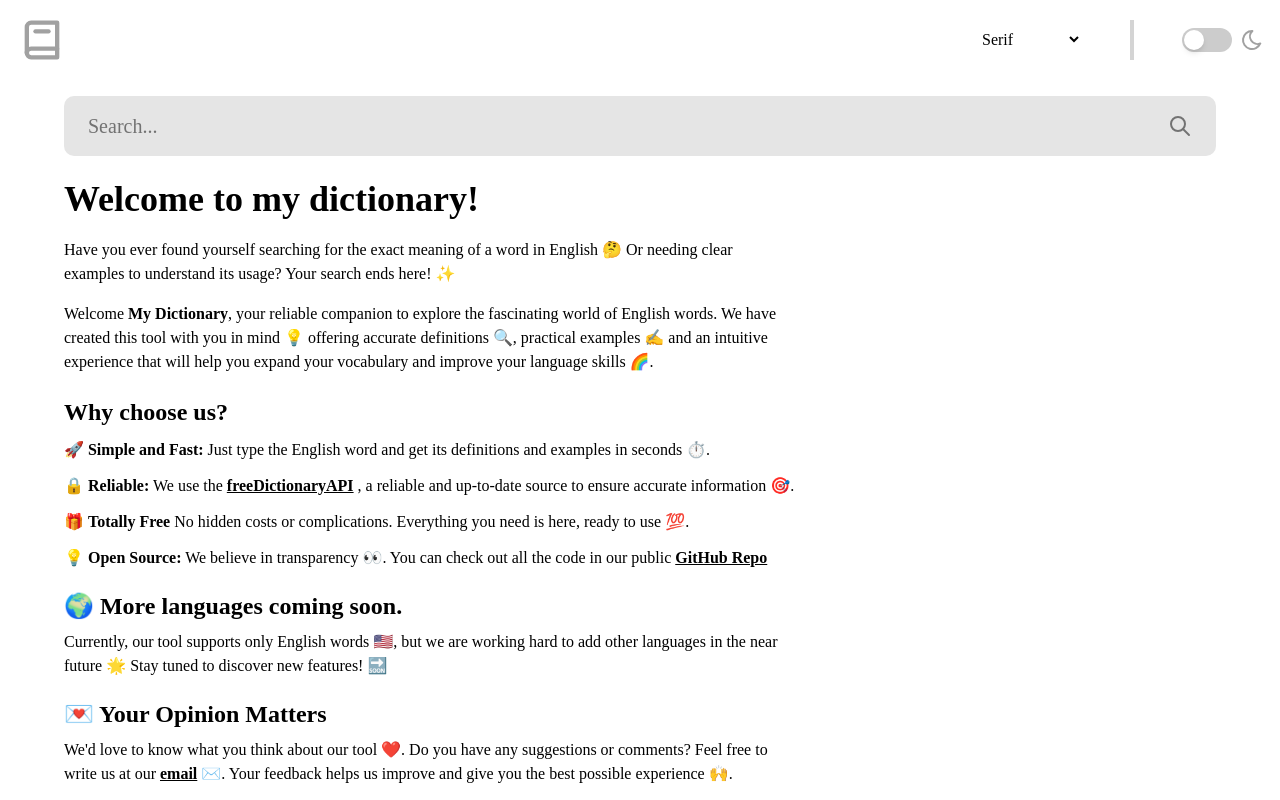
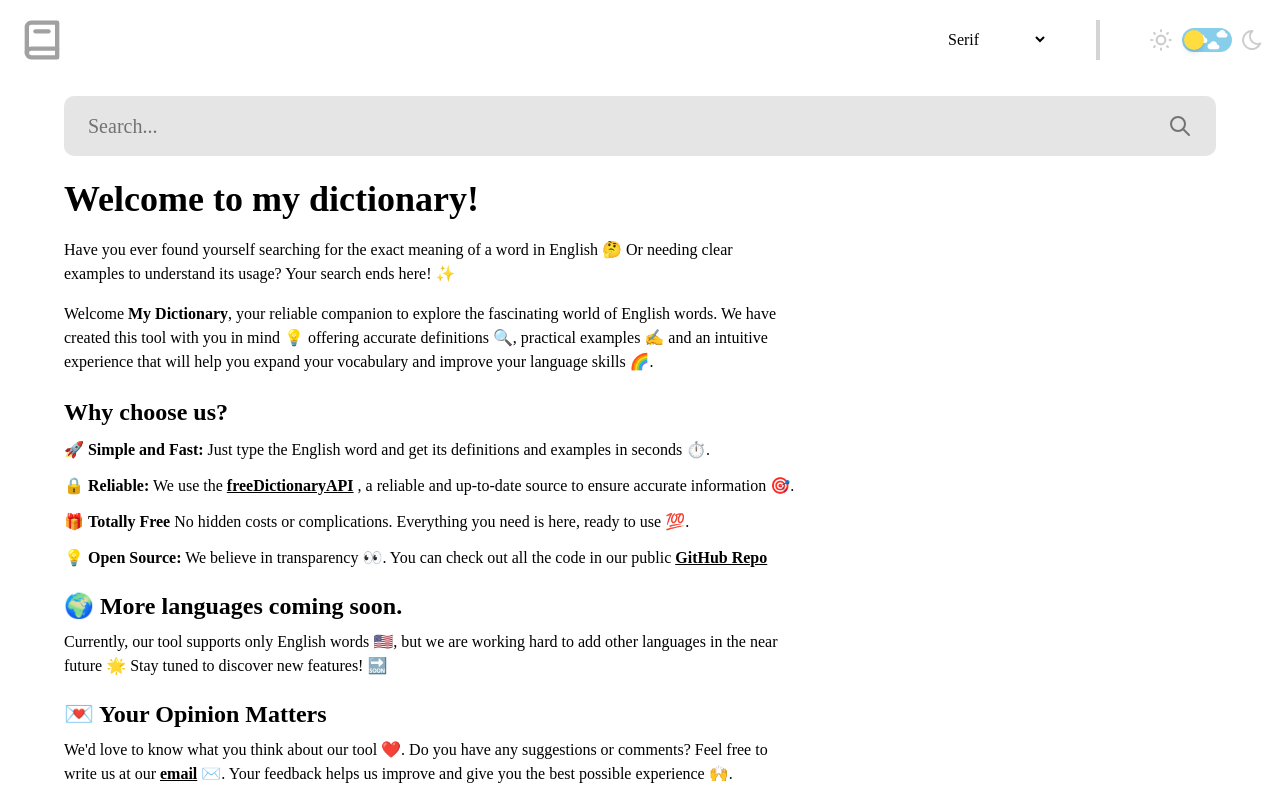
Before and after one commit to JunLovin/dictionary, a React (Vite) app: page / in a window 1280 px wide. Shown: the top 800 px of the page. Built offline with nearby package versions, Linux system fonts and the light colour scheme.

Commit message:
style: add clouds when dark mode is off

```diff
--- a/src/components/Header.jsx
+++ b/src/components/Header.jsx
@@ -67,7 +67,8 @@ function Header() {
                     </div>
                     <div className="separator w-[4px] h-[50%] bg-neutral-300 dark:bg-neutral-900 transition-colors duration-300"></div>
                     <div className="flex gap-2 justify-around items-center h-full color-theme">
-                        <div className="relative w-[50px] h-[24px] bg-neutral-300 rounded-full cursor-pointer transition-colors duration-300 ease-in-out" onClick={toggleTheme} style={{ backgroundColor: darkMode ? '#2f334c' : '#ccc' }}>
+                        <svg  xmlns="http://www.w3.org/2000/svg"  width="26"  height="26" className="text-neutral-400" style={{ color: darkMode ? '#AD46FF' : '#ccc' }}  viewBox="0 0 24 24"  fill="none"  stroke="currentColor"  strokeWidth="2"  strokeLinecap="round"  strokeLinejoin="round" ><path stroke="none" d="M0 0h24v24H0z" fill="none"/><path d="M12 12m-4 0a4 4 0 1 0 8 0a4 4 0 1 0 -8 0" /><path d="M3 12h1m8 -9v1m8 8h1m-9 8v1m-6.4 -15.4l.7 .7m12.1 -.7l-.7 .7m0 11.4l.7 .7m-12.1 -.7l-.7 .7" /></svg>
+                        <div className="relative w-[50px] h-[24px] bg-neutral-300 rounded-full cursor-pointer transition-colors duration-300 ease-in-out" onClick={toggleTheme} style={{ backgroundColor: darkMode ? '#2f334c' : '#87CEEB' }}>
                         {darkMode && (
                                 <>
                                     <svg className="absolute top-1 left-2 w-2 h-2 text-yellow-200" viewBox="0 0 24 24" fill="currentColor">
@@ -81,16 +82,25 @@ function Header() {
                                     </svg>
                                 </>
                             )}
-                            <div className="absolute top-[2px] w-[20px] h-[20px] bg-white rounded-full shadow-md transition-transform duration-300 ease-in-out" style={{ transform: darkMode ? 'translateX(28px)' : 'translateX(2px)' }}></div>
+                            {!darkMode && (
+                                <>
+                                <svg  xmlns="http://www.w3.org/2000/svg" className="absolute top-0 right-1 text-white"  width="12"  height="12"  viewBox="0 0 24 24"  fill="currentColor"><path stroke="none" d="M0 0h24v24H0z" fill="none"/><path d="M10.04 4.305c2.195 -.667 4.615 -.224 6.36 1.176c1.386 1.108 2.188 2.686 2.252 4.34l.003 .212l.091 .003c2.3 .107 4.143 1.961 4.25 4.27l.004 .211c0 2.407 -1.885 4.372 -4.255 4.482l-.21 .005h-11.878l-.222 -.008c-2.94 -.11 -5.317 -2.399 -5.43 -5.263l-.005 -.216c0 -2.747 2.08 -5.01 4.784 -5.417l.114 -.016l.07 -.181c.663 -1.62 2.056 -2.906 3.829 -3.518l.244 -.08z" /></svg>
+                                <svg  xmlns="http://www.w3.org/2000/svg" className="absolute top-1 left-3 text-white"  width="14"  height="14"  viewBox="0 0 24 24"  fill="currentColor"><path stroke="none" d="M0 0h24v24H0z" fill="none"/><path d="M10.04 4.305c2.195 -.667 4.615 -.224 6.36 1.176c1.386 1.108 2.188 2.686 2.252 4.34l.003 .212l.091 .003c2.3 .107 4.143 1.961 4.25 4.27l.004 .211c0 2.407 -1.885 4.372 -4.255 4.482l-.21 .005h-11.878l-.222 -.008c-2.94 -.11 -5.317 -2.399 -5.43 -5.263l-.005 -.216c0 -2.747 2.08 -5.01 4.784 -5.417l.114 -.016l.07 -.181c.663 -1.62 2.056 -2.906 3.829 -3.518l.244 -.08z" /></svg>
+                                <svg  xmlns="http://www.w3.org/2000/svg" className="absolute bottom-0 right-3 text-white"  width="13"  height="13"  viewBox="0 0 24 24"  fill="currentColor"><path stroke="none" d="M0 0h24v24H0z" fill="none"/><path d="M10.04 4.305c2.195 -.667 4.615 -.224 6.36 1.176c1.386 1.108 2.188 2.686 2.252 4.34l.003 .212l.091 .003c2.3 .107 4.143 1.961 4.25 4.27l.004 .211c0 2.407 -1.885 4.372 -4.255 4.482l-.21 .005h-11.878l-.222 -.008c-2.94 -.11 -5.317 -2.399 -5.43 -5.263l-.005 -.216c0 -2.747 2.08 -5.01 4.784 -5.417l.114 -.016l.07 -.181c.663 -1.62 2.056 -2.906 3.829 -3.518l.244 -.08z" /></svg>
+                                </>
+                            )
+
+                            }
+                            <div className="absolute top-[2px] w-[20px] h-[20px] rounded-full shadow-md transition-transform duration-300 ease-in-out" style={{
+                                transform: darkMode ? 'translateX(28px)' : 'translateX(2px)',
+                                backgroundColor: darkMode ? '#F6F1D5' : '#ffdd40'
+                            }}
+                                ></div>
                         </div>
-                        {darkMode ? (
-                            <svg  xmlns="http://www.w3.org/2000/svg"  width="24"  height="24" className="text-neutral-400 dark:text-purple-500"  viewBox="0 0 24 24"  fill="none"  stroke="currentColor"  strokeWidth="2"  strokeLinecap="round"  strokeLinejoin="round" ><path stroke="none" d="M0 0h24v24H0z" fill="none"/><path d="M12 12m-4 0a4 4 0 1 0 8 0a4 4 0 1 0 -8 0" /><path d="M3 12h1m8 -9v1m8 8h1m-9 8v1m-6.4 -15.4l.7 .7m12.1 -.7l-.7 .7m0 11.4l.7 .7m-12.1 -.7l-.7 .7" /></svg>
-                        ) : (
-                            <svg xmlns="http://www.w3.org/2000/svg" width="24" height="24" className="text-neutral-400" viewBox="0 0 24 24" fill="none" stroke="currentColor" strokeWidth="2" strokeLinecap="round" strokeLinejoin="round">
-                                <path stroke="none" d="M0 0h24v24H0z" fill="none" />
-                                <path d="M12 3c.132 0 .263 0 .393 0a7.5 7.5 0 0 0 7.92 12.446a9 9 0 1 1 -8.313 -12.454z" />
+                        <svg xmlns="http://www.w3.org/2000/svg" width="24" height="24" className="text-neutral-400" style={{ color: darkMode ? '#AD46FF' : '#ccc' }} viewBox="0 0 24 24" fill="none" stroke="currentColor" strokeWidth="2" strokeLinecap="round" strokeLinejoin="round">
+                            <path stroke="none" d="M0 0h24v24H0z" fill="none" />
+                            <path d="M12 3c.132 0 .263 0 .393 0a7.5 7.5 0 0 0 7.92 12.446a9 9 0 1 1 -8.313 -12.454z" />
                             </svg>
-                        )}
                     </div>
                 </div>
             </header>
```
